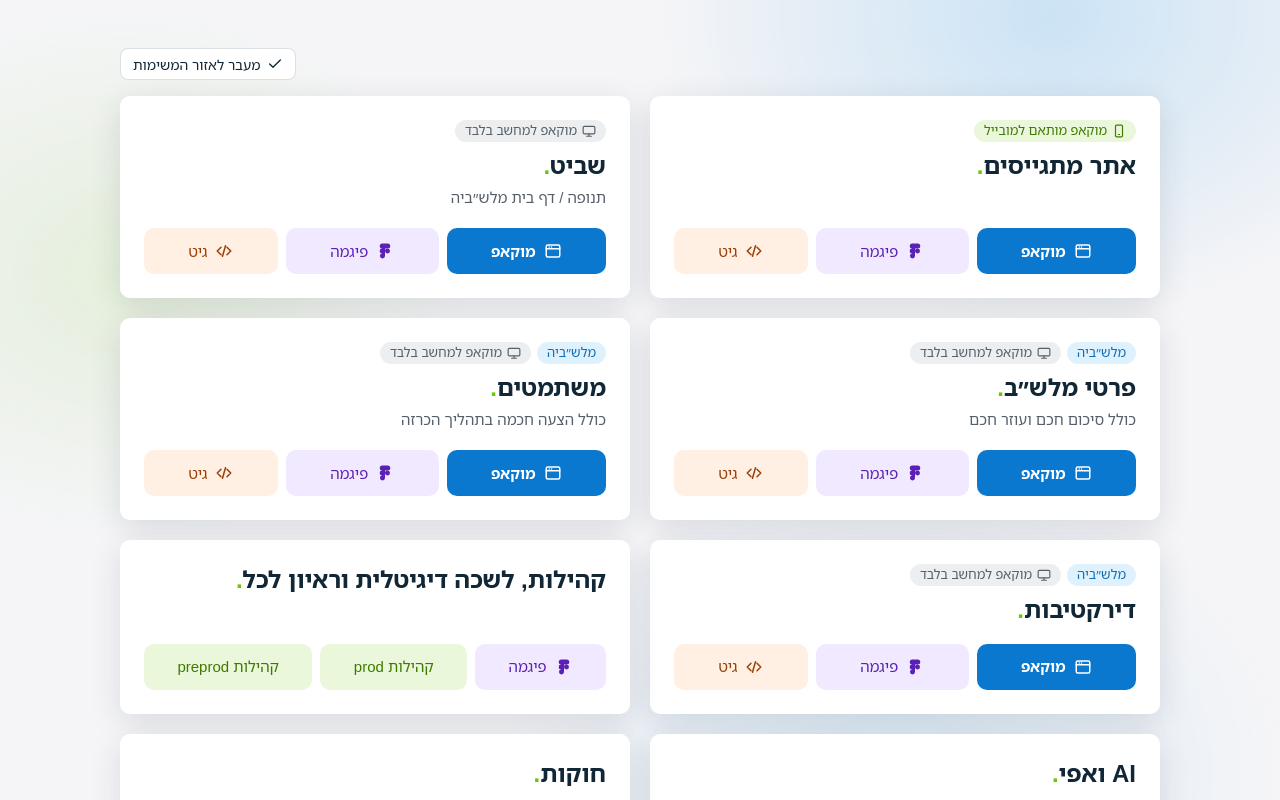
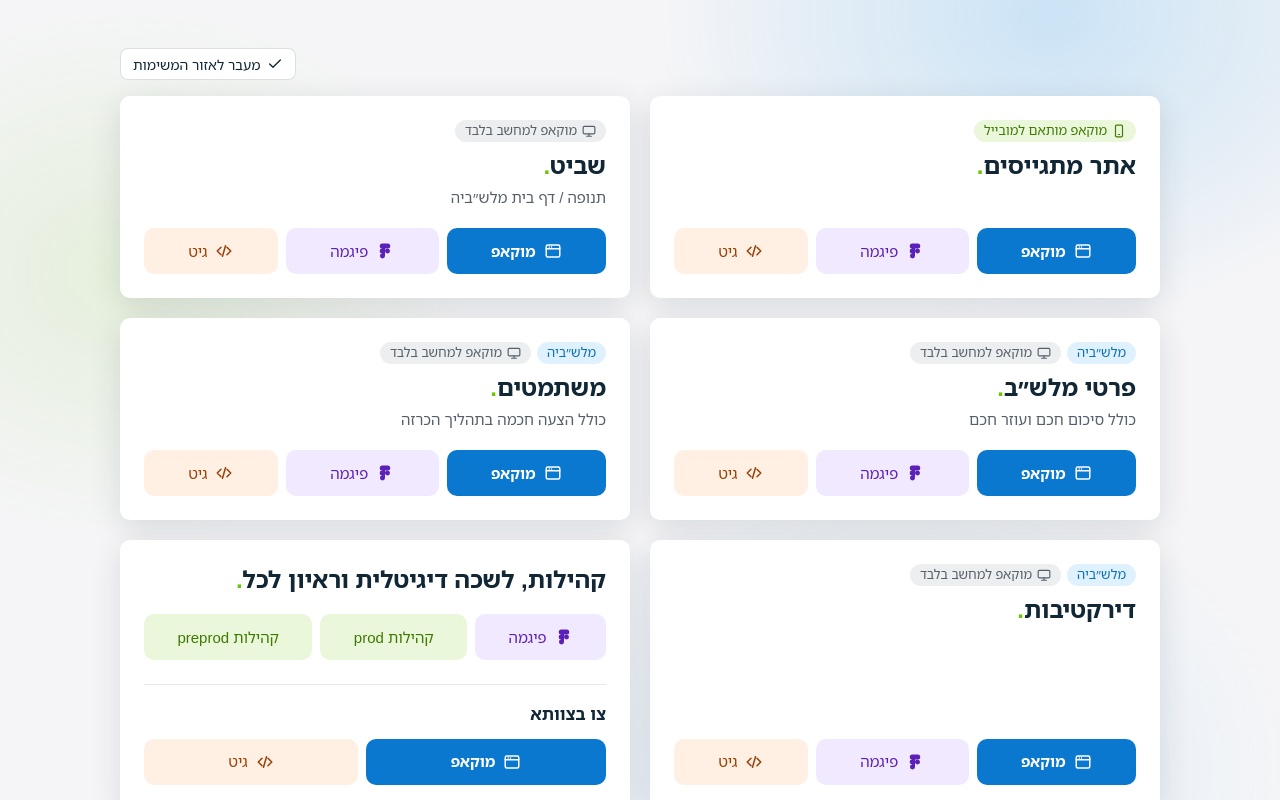
Before and after one commit to noambar2/projects, a Vue app: page / in a window 1280 px wide. Shown: the top 800 px of the page. Built offline with nearby package versions, Linux system fonts and the light colour scheme.

Commit message:
Add a צו בצוותא section to the communities card
Co-Authored-By: Claude Opus 5.5 <noreply@anthropic.com>

```diff
--- a/src/components/ProjectCard.vue
+++ b/src/components/ProjectCard.vue
@@ -37,6 +37,24 @@ const DEVICE_LABELS = {
         rel="noopener"
       >{{ link.type === 'env' ? link.label : LINK_LABELS[link.type] }}</a>
     </div>
+    <section v-for="section in project.sections" :key="section.title" class="section">
+      <div class="section-head">
+        <h3>{{ section.title }}</h3>
+        <span v-if="section.mockupDevice" class="chip" :class="section.mockupDevice">
+          {{ DEVICE_LABELS[section.mockupDevice] }}
+        </span>
+      </div>
+      <div class="links">
+        <a
+          v-for="link in section.links"
+          :key="link.url"
+          :class="link.type"
+          :href="link.url"
+          target="_blank"
+          rel="noopener"
+        >{{ link.type === 'env' ? link.label : LINK_LABELS[link.type] }}</a>
+      </div>
+    </section>
   </li>
 </template>
 
@@ -156,14 +174,21 @@ h2 {
 .links .env { background: var(--green-tint); color: var(--green-text); }
 .links .env:hover { border-color: var(--green-text); }
 
+.section { margin-inline: 24px; border-top: 1px solid rgba(18, 39, 54, 0.1); }
+.section .links { padding-inline: 0; padding-top: 12px; }
+.section-head { display: flex; flex-wrap: wrap; align-items: center; gap: 8px; padding-top: 16px; }
+h3 { margin: 0; color: var(--navy); font-size: 17px; font-weight: 700; }
+
 @media (max-width: 720px) {
   .info { padding: 20px 20px 0; }
   .links { padding: 16px 20px 20px; }
+  .section { margin-inline: 20px; }
   h2 { font-size: 22px; }
 }
 @media (max-width: 360px) {
   .info { padding: 16px 16px 0; }
   .links { gap: 6px; padding: 14px 16px 16px; }
+  .section { margin-inline: 16px; }
   .links a { gap: 6px; padding-inline: 8px; }
 }
 @media (prefers-reduced-motion: reduce) {
--- a/src/data/projects.ts
+++ b/src/data/projects.ts
@@ -7,6 +7,13 @@ export interface ProjectLink {
   label?: string
 }
 
+export interface ProjectSection {
+  title: string
+  /** Where the mockup can be opened. Set only on sections with a mockup link. */
+  mockupDevice?: 'mobile' | 'desktop'
+  links: ProjectLink[]
+}
+
 export interface Project {
   title: string
   note?: string
@@ -14,6 +21,8 @@ export interface Project {
   /** Where the mockup can be opened. Set only on projects with a mockup link. */
   mockupDevice?: 'mobile' | 'desktop'
   links: ProjectLink[]
+  /** Parts of the project with links of their own, shown under the project's links. */
+  sections?: ProjectSection[]
 }
 
 const MALSHABIA_FIGMA = 'https://www.figma.com/design/fub6Qx5498BVhspyx26p0x/%D7%9E%D7%9C%D7%A9%D7%B4%D7%91%D7%99%D7%94'
@@ -78,6 +87,15 @@ export const projects: Project[] = [
       { type: 'env', url: 'https://communities.malshab.idf.il', label: 'קהילות prod' },
       { type: 'env', url: 'https://communities.preprod.malshab.idf.il/login', label: 'קהילות preprod' },
     ],
+    sections: [
+      {
+        title: 'צו בצוותא',
+        links: [
+          { type: 'mockup', url: 'https://noambar2.github.io/communities/' },
+          { type: 'git', url: 'https://github.com/noambar2/communities' },
+        ],
+      },
+    ],
   },
   {
     title: 'AI ואפי',
@@ -99,7 +117,9 @@ export const projects: Project[] = [
 
 /** Every project with a mockup, for linking a task to one. */
 export const mockups = projects.flatMap((project) =>
-  project.links
-    .filter((link) => link.type === 'mockup')
-    .map((link) => ({ title: project.title, url: link.url, device: project.mockupDevice })),
+  [project, ...(project.sections ?? [])].flatMap((item) =>
+    item.links
+      .filter((link) => link.type === 'mockup')
+      .map((link) => ({ title: item.title, url: link.url, device: item.mockupDevice })),
+  ),
 )
```
